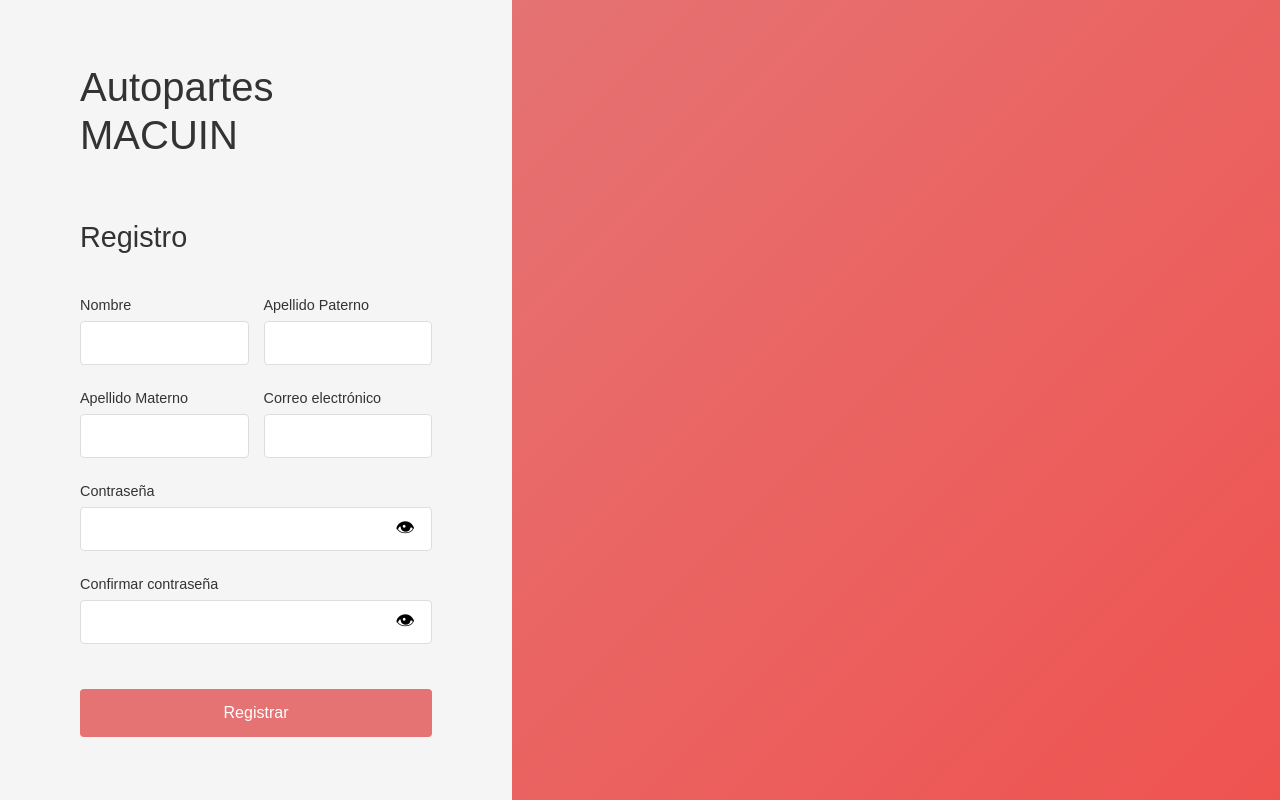
After one commit to Darko1901/Proyecto_TAI204, a Flask app: page /registro in a window 1280 px wide. The commit adds this page. Run offline with Flask 3, Linux system fonts and the light colour scheme.

Commit message:
Se agregaron más interfaces. El uso de las plantillas de Jinja ayuda a que si el url cambia, no sea necesario tener que hacer el ajuste de manera manual. De esta manera queda más dinámico.

```diff
--- a/MACUIN_flask/app.py
+++ b/MACUIN_flask/app.py
@@ -10,9 +10,13 @@ def index():
 def login():
     return render_template('login.html')
 
-@app.route('/register')
-def register():
-    return render_template('register.html')
+@app.route('/registro')
+def registro():
+    return render_template('registro.html')
+
+@app.route('/login_personal_interno')
+def login_personal_interno():
+    return render_template('login_personal.html')
 
 @app.route('/dashboard')
 def dashboard():
--- a/MACUIN_flask/static/css/style.css
+++ b/MACUIN_flask/static/css/style.css
@@ -47,6 +47,17 @@ body {
 
 .form-group {
     margin-bottom: 25px;
+}
+
+.form-row {
+    display: flex;
+    gap: 15px;
+    margin-bottom: 25px;
+}
+
+.form-group-half {
+    flex: 1;
+    margin-bottom: 0;
 }
 
 .form-group label {
--- a/MACUIN_flask/static/js/script.js
+++ b/MACUIN_flask/static/js/script.js
@@ -1,7 +1,8 @@
 // Toggle password visibility
-function togglePassword() {
-    const passwordInput = document.getElementById('contrasena');
-    const eyeIcon = document.querySelector('.eye-icon');
+function togglePassword(fieldId) {
+    const passwordInput = document.getElementById(fieldId || 'contrasena');
+    const button = passwordInput.parentElement.querySelector('.toggle-password');
+    const eyeIcon = button.querySelector('.eye-icon');
 
     if (passwordInput.type === 'password') {
         passwordInput.type = 'text';
--- a/MACUIN_flask/templates/login.html
+++ b/MACUIN_flask/templates/login.html
@@ -26,7 +26,7 @@
                         <label for="contrasena">Contraseña</label>
                         <div class="password-wrapper">
                             <input type="password" id="contrasena" name="contrasena" required>
-                            <button type="button" class="toggle-password" onclick="togglePassword()">
+                            <button type="button" class="toggle-password" onclick="togglePassword('contrasena')">
                                 <span class="eye-icon">👁</span>
                             </button>
                         </div>
@@ -36,7 +36,7 @@
                     <button type="submit" class="btn-login">Iniciar sesión</button>
 
                     <p class="register-link">
-                        ¿No tienes una cuenta? <a href="{{ url_for('register') }}">Regístrate aquí</a>
+                        ¿No tienes una cuenta? <a href="{{ url_for('registro') }}">Regístrate aquí</a>
                     </p>
                 </form>
             </div>
--- /dev/null
+++ b/MACUIN_flask/templates/registro.html
@@ -0,0 +1,76 @@
+<!DOCTYPE html>
+<html lang="es">
+<head>
+    <meta charset="UTF-8">
+    <meta name="viewport" content="width=device-width, initial-scale=1.0">
+    <title>Autopartes MACUIN - Registro</title>
+    <link rel="stylesheet" href="{{ url_for('static', filename='css/style.css') }}">
+</head>
+<body>
+    <div class="container">
+        <div class="left-panel">
+            <div class="logo-section">
+                <h1>Autopartes<br>MACUIN</h1>
+            </div>
+
+            <div class="login-section">
+                <h2>Registro</h2>
+
+                <form method="POST" action="{{ url_for('registro') }}">
+                    <div class="form-row">
+                        <div class="form-group form-group-half">
+                            <label for="nombre">Nombre</label>
+                            <input type="text" id="nombre" name="nombre" required>
+                        </div>
+
+                        <div class="form-group form-group-half">
+                            <label for="apellido_paterno">Apellido Paterno</label>
+                            <input type="text" id="apellido_paterno" name="apellido_paterno" required>
+                        </div>
+                    </div>
+
+                    <div class="form-row">
+                        <div class="form-group form-group-half">
+                            <label for="apellido_materno">Apellido Materno</label>
+                            <input type="text" id="apellido_materno" name="apellido_materno" required>
+                        </div>
+
+                        <div class="form-group form-group-half">
+                            <label for="correo">Correo electrónico</label>
+                            <input type="email" id="correo" name="correo" required>
+                        </div>
+                    </div>
+
+                    <div class="form-group">
+                        <label for="contrasena">Contraseña</label>
+                        <div class="password-wrapper">
+                            <input type="password" id="contrasena" name="contrasena" required>
+                            <button type="button" class="toggle-password" onclick="togglePassword('contrasena')">
+                                <span class="eye-icon">👁</span>
+                            </button>
+                        </div>
+                    </div>
+
+                    <div class="form-group">
+                        <label for="confirmar_contrasena">Confirmar contraseña</label>
+                        <div class="password-wrapper">
+                            <input type="password" id="confirmar_contrasena" name="confirmar_contrasena" required>
+                            <button type="button" class="toggle-password" onclick="togglePassword('confirmar_contrasena')">
+                                <span class="eye-icon">👁</span>
+                            </button>
+                        </div>
+                    </div>
+
+                    <button type="submit" class="btn-login">Registrar</button>
+                </form>
+            </div>
+        </div>
+
+        <div class="right-panel">
+            <!-- Espacio para imagen o diseño -->
+        </div>
+    </div>
+
+    <script src="{{ url_for('static', filename='js/script.js') }}"></script>
+</body>
+</html>
```
Also changed, not shown: MACUIN_flask/templates/login_personal.html (renamed from MACUIN_flask/templates/register.html, +6 -9 lines).
